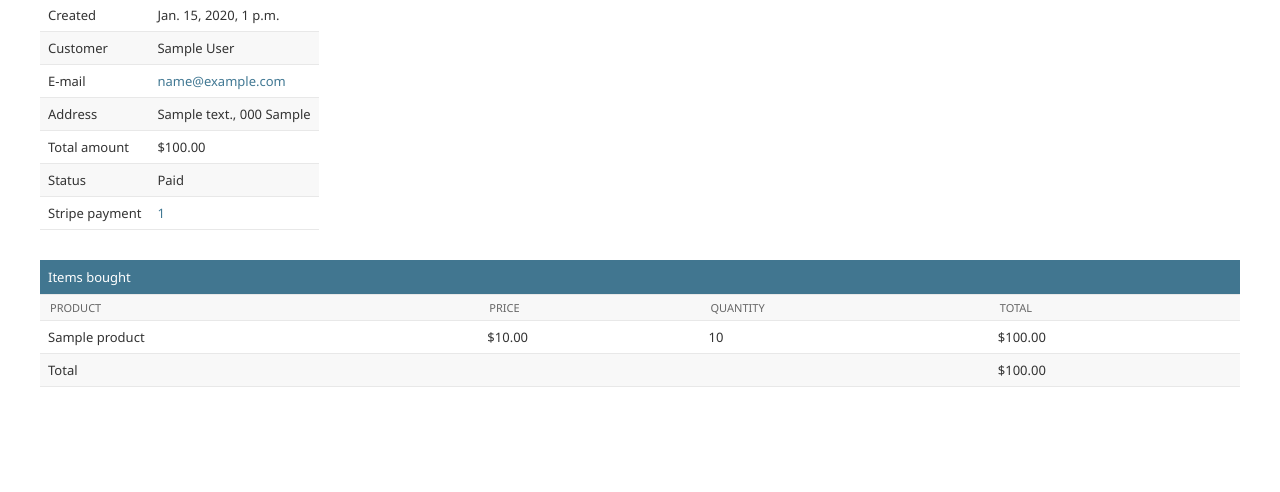
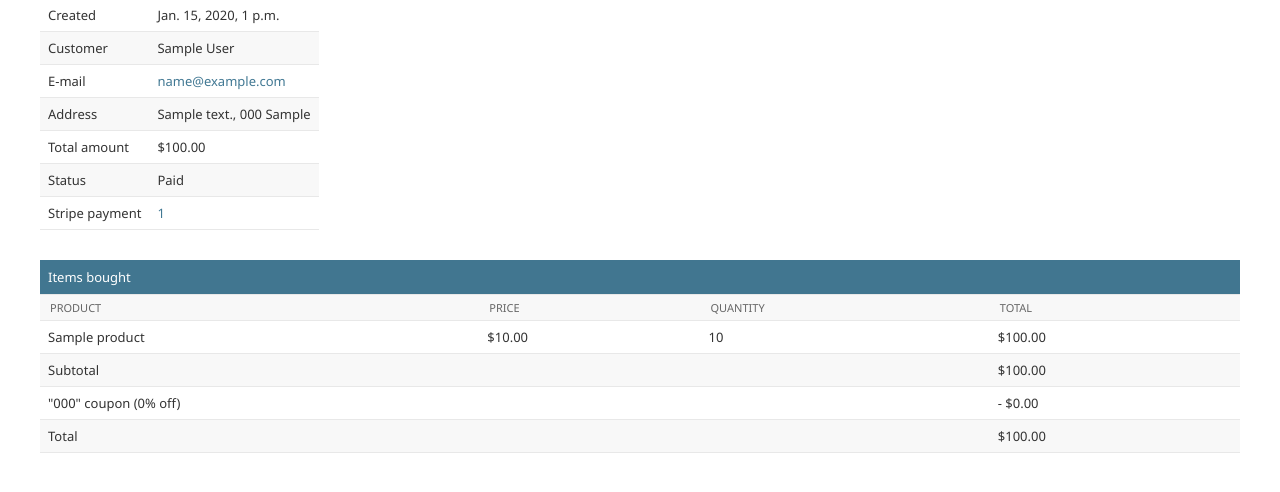
Before and after one commit to alvyynm/ecom, a Django app: page /orders/admin/order/1 in a window 1280 px wide. Shown: the part 160-652 px from the top of the page. Run offline with Django 5.2, Linux system fonts and the light colour scheme; a user stored in the database is signed in; tables that the repository leaves empty hold one stand-in row (values such as "Sample post"); parts of the project's set-up code (start-up, migrations or seed data) failed here and were passed over.

Commit message:
feat: add discount to order details admin

```diff
--- a/src/orders/templates/admin/orders/order/detail.html
+++ b/src/orders/templates/admin/orders/order/detail.html
@@ -81,9 +81,22 @@
                         <td class="num">${{ item.get_cost }}</td>
                     </tr>
                 {% endfor %}
+                {% if order.coupon %}
+                    <tr class="subtotal">
+                        <td colspan="3">Subtotal</td>
+                        <td class="num">${{ order.get_total_cost_before_discount|floatformat:2 }}</td>
+                    </tr>
+                    <tr>
+                        <td colspan="3">
+                            "{{ order.coupon.code }}" coupon
+                            ({{ order.discount }}% off)
+                        </td>
+                        <td class="num neg">- ${{ order.get_discount|floatformat:2 }}</td>
+                    </tr>
+                {% endif %}
                 <tr class="total">
                     <td colspan="3">Total</td>
-                    <td class="num">${{ order.get_total_cost }}</td>
+                    <td class="num">${{ order.get_total_cost|floatformat:2 }}</td>
                 </tr>
             </tbody>
         </table>
```
